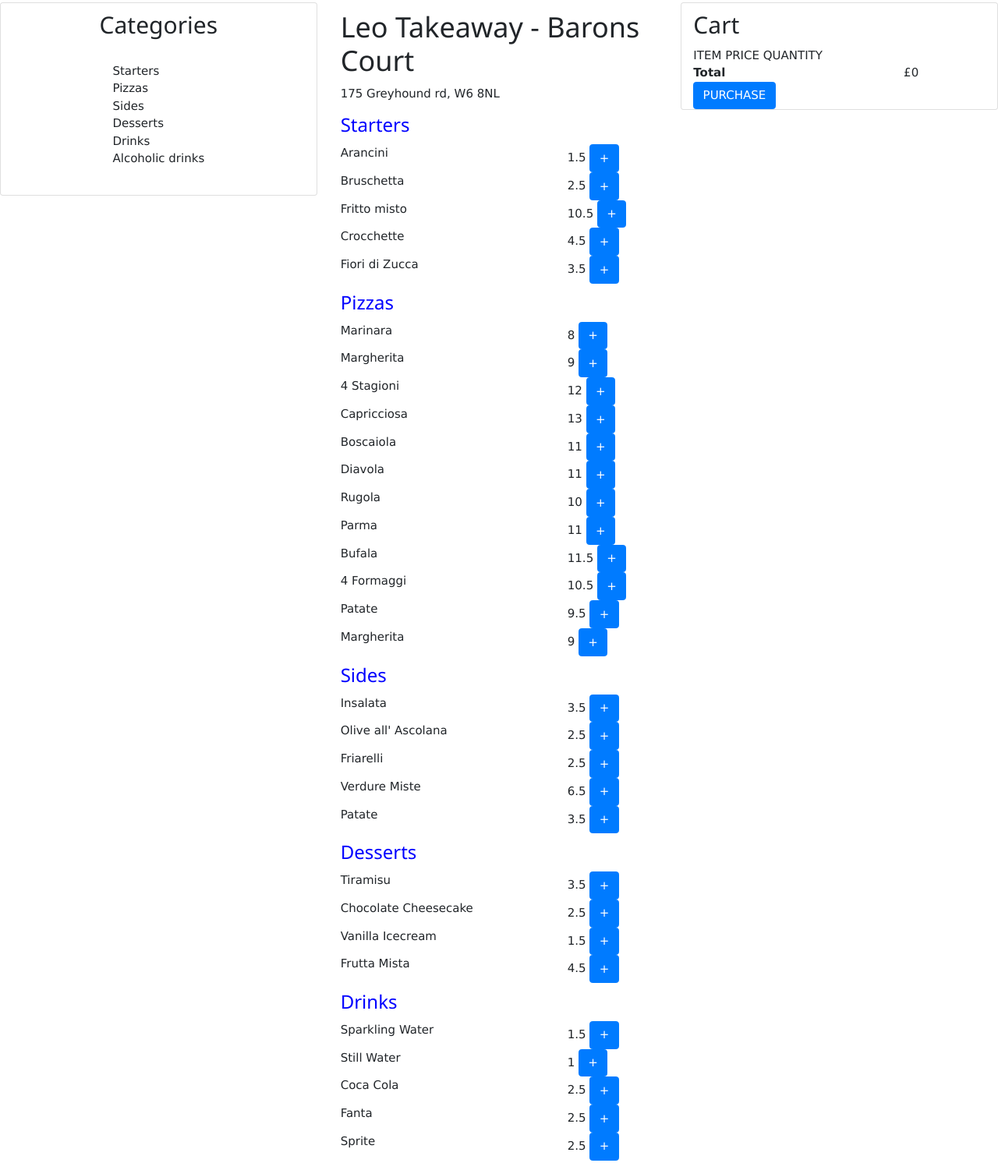
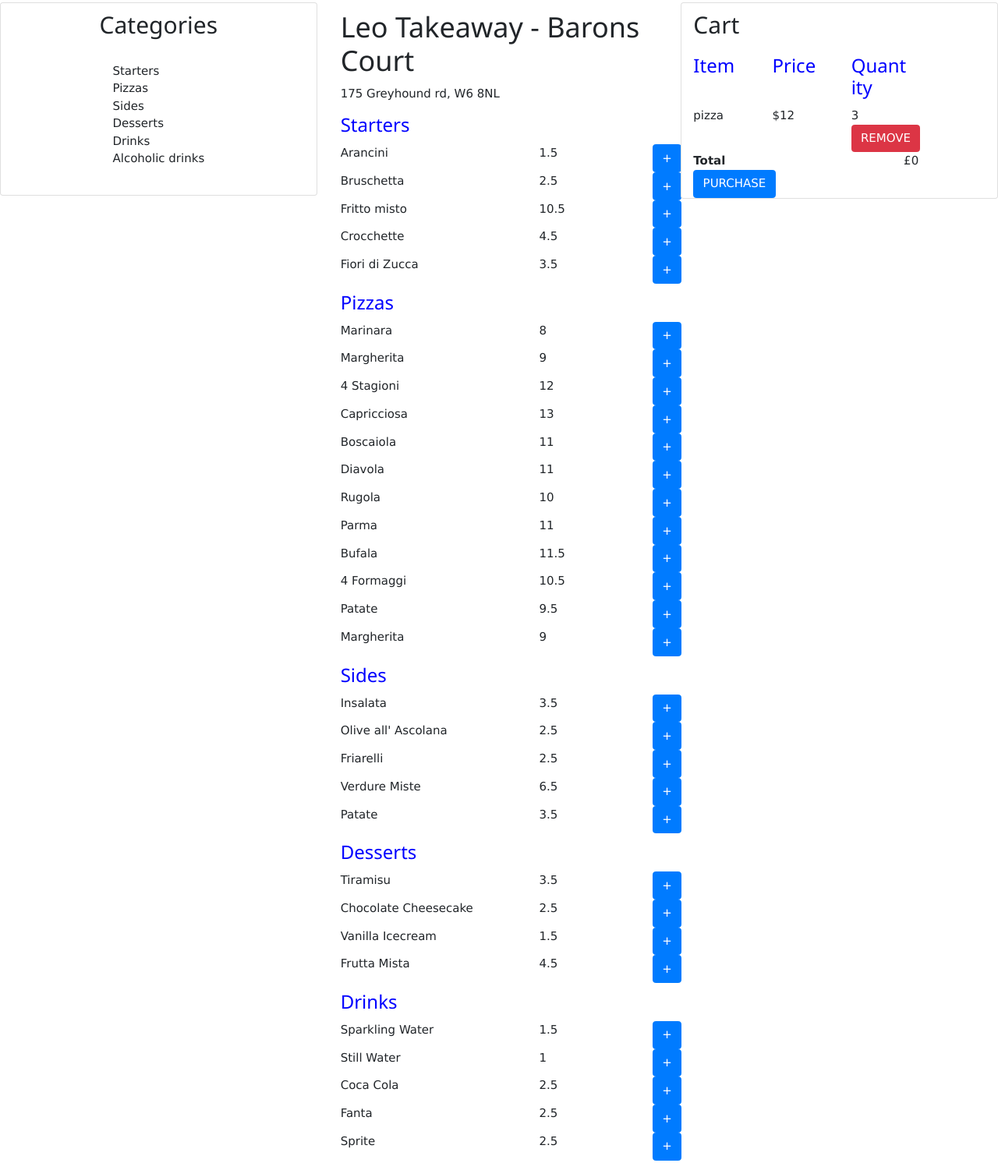
Before and after one commit to LeoRoma/leo-takeaway, a website: page index.html in a window 1280 px wide. Shown: the part 640-2132 px from the top of the page at 78% size. Drawn offline with nearby package versions, Linux system fonts and the light colour scheme.

Commit message:
all add buttons working

```diff
--- a/index.html
+++ b/index.html
@@ -105,12 +105,15 @@
                   <div class="productWithSynonims">
                     <div class="row information" id="showStarters">
                       <template id="startersTemplate">
-                        <div class="col-8">
+                        <div class="col-7">
                           <span class="shop-item-title">{{name}}{{i}}</span>
                         </div>
                         <div class="col-4 orderDetails" id="showPrice">
                           <span class="shop-item-price">{{price}}</span>
-                          <button class="btn btn-primary addFood" type="button">+</button>
+                        </div>
+                        <div class="col-1">
+                          <button class="btn btn-primary addFood" type="button" data-name='{{name}}'
+                            data-price='{{price}}'>+</button>
                         </div>
                       </template>
                     </div>
@@ -123,12 +126,15 @@
                   <div class="productWithSynonims">
                     <div class="row information" id="showPizzas">
                       <template id="pizzasTemplate">
-                        <div class="col-8">
+                        <div class="col-7">
                           <span class="shop-item-title">{{name}}</span>
                         </div>
                         <div class="col-4 orderDetails" id="showPrice">
                           <span class="shop-item-price">{{price}}</span>
-                          <button class="btn btn-primary addFood" type="button">+</button>
+                        </div>
+                        <div class="col-1">
+                          <button class="btn btn-primary addFood" type="button" data-name='{{name}}'
+                            data-price='{{price}}'>+</button>
                         </div>
                       </template>
                     </div>
@@ -140,12 +146,15 @@
                 <div class="products">
                   <div class="row information" id="showSides">
                     <template id="sidesTemplate">
-                      <div class="col-8">
+                      <div class="col-7">
                         <span class="shop-item-title">{{name}}</span>
                       </div>
                       <div class="col-4 orderDetails" id="showPrice">
                         <span class="shop-item-price">{{price}}</span>
-                        <button class="btn btn-primary addFood" type="button">+</button>
+                      </div>
+                      <div class="col-1">
+                        <button class="btn btn-primary addFood" type="button" data-name='{{name}}'
+                          data-price='{{price}}'>+</button>
                       </div>
                     </template>
                   </div>
@@ -157,12 +166,15 @@
                   <div class="productWithSynonims">
                     <div class="row information" id="showDesserts">
                       <template id="dessertsTemplate">
-                        <div class="col-8">
+                        <div class="col-7">
                           <span class="shop-item-title">{{name}}</span>
                         </div>
                         <div class="col-4 orderDetails" id="showPrice">
                           <span class="shop-item-price">{{price}}</span>
-                          <button class="btn btn-primary addFood" type="button">+</button>
+                        </div>
+                        <div class="col-1">
+                          <button class="btn btn-primary addFood" type="button" data-name='{{name}}'
+                            data-price='{{price}}'>+</button>
                         </div>
                       </template>
                     </div>
@@ -175,12 +187,15 @@
                   <div class="productWithSynonims">
                     <div class="row information" id="showDrinks">
                       <template id="drinksTemplate">
-                        <div class="col-8">
+                        <div class="col-7">
                           <span class="shop-item-title">{{name}}</span>
                         </div>
                         <div class="col-4 orderDetails" id="showPrice">
                           <span class="shop-item-price">{{price}}</span>
-                          <button class="btn btn-primary addFood" type="button">+</button>
+                        </div>
+                        <div class="col-1">
+                          <button class="btn btn-primary addFood" type="button" data-name='{{name}}'
+                            data-price='{{price}}'>+</button>
                         </div>
                       </template>
                     </div>
@@ -193,12 +208,16 @@
                   <div class="productWithSynonims">
                     <div class="row information" id="showAlcoholics">
                       <template id="alcoholicsTemplate">
-                        <div class="col-8">
+                        <div class="col-7">
                           <span class="shop-item-title">{{name}}</span>
                         </div>
                         <div class="col-4 orderDetails" id="showPrice">
                           <span class="shop-item-price">{{price}}</span>
-                          <button class="btn btn-primary addFood" type="button" data-name='{{name}}' data-price='{{price}}'>+</button>
+                        </div>
+                        <div class="col-1">
+                          <button class="btn btn-primary addFood" type="button" data-name='{{name}}'
+                            data-price='{{price}}'>+</button>
+                        </div>
                     </div>
                     </template>
                   </div>
@@ -216,11 +235,37 @@
         <div class="card sticky-top">
           <section class="container content-section">
             <h2 class="section-header">Cart</h2>
-              <div class="cart-row">
-                <span class="cart-item cart-header cart-column">ITEM</span>
-                <span class="cart-price cart-header cart-column">PRICE</span>
+            <div class="row">
+              <div class="col-3">
+                <h3>Item</h3>
+              </div>
+              <div class="col-3">
+                <h3>Price</h3>
+              </div>
+              <div class="col-3">
+                <h3>Quantity</h3>
+              </div>
+            </div>
+            <div class="row">
+              <div class="col-3">
+                <span>pizza</span>
+              </div>
+              <div class="col-3">
+                <span>$12</span>
+              </div>
+              <div class="col-3">
+                <span>3</span><button class="btn btn-danger" type="button">REMOVE</button>
+              </div>
+            </div>
+            <!-- <span class="col-8 cart-item cart-header cart-column">ITEM</span>
+                <div class="cart-item cart-column">
+                  <span class="cart-item-title">hello</span>
+                </div>
+                <span class="col-4 cart-price cart-header cart-column">PRICE</span>
+                <span class="cart-price cart-column">$12</span>
                 <span class="cart-quantity cart-header cart-column">QUANTITY</span>
-              </div>
+                <input class="cart-quantity-input" type="number" value="1">
+                <button class="btn btn-danger" type="button">REMOVE</button> -->
             <div class="cart-items">
             </div>
             <div class="row cart-total">
@@ -246,7 +291,6 @@
     </div>
   </footer>
   <!-- //FOOTER -->
-    <button id='btn' data-shop-listing='{"name": "Buoy", "description": "A buoy", "price": 5.50}'>Add to cart</button>
 </body>
 
 </html>
```
Lines whose indentation alone changed are shown as unchanged.
